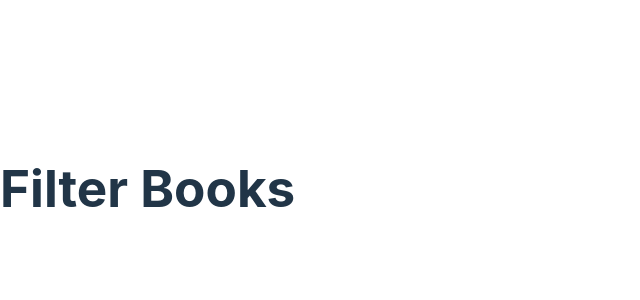
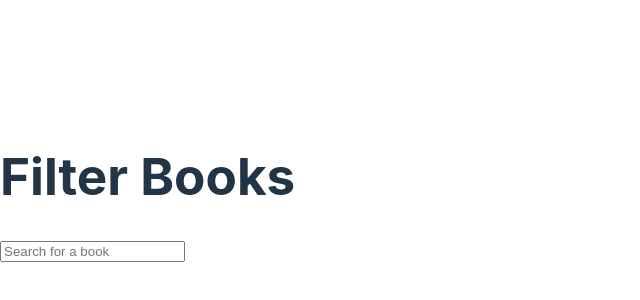
Before and after one commit to AisuluuSharipova/frontend-course, a React (Vite) app in the folder filter-app/: page / in a window 1280 px wide. Shown: the part 212-512 px from the top of the page, without its empty margins (0-640 px from the left). Built offline with nearby package versions, Linux system fonts and the light colour scheme.

Commit message:
Add input field for searching books

```diff
--- a/filter-app/src/App.jsx
+++ b/filter-app/src/App.jsx
@@ -23,6 +23,12 @@ function App() {
   return (
     <div>
       <h1>Filter Books</h1>
+      <input
+        type="text"
+        placeholder="Search for a book"
+        value={searchTerm}
+        onChange={(e) => setSearchTerm(e.target.value)}
+      />
     </div>
   );
 }
```
